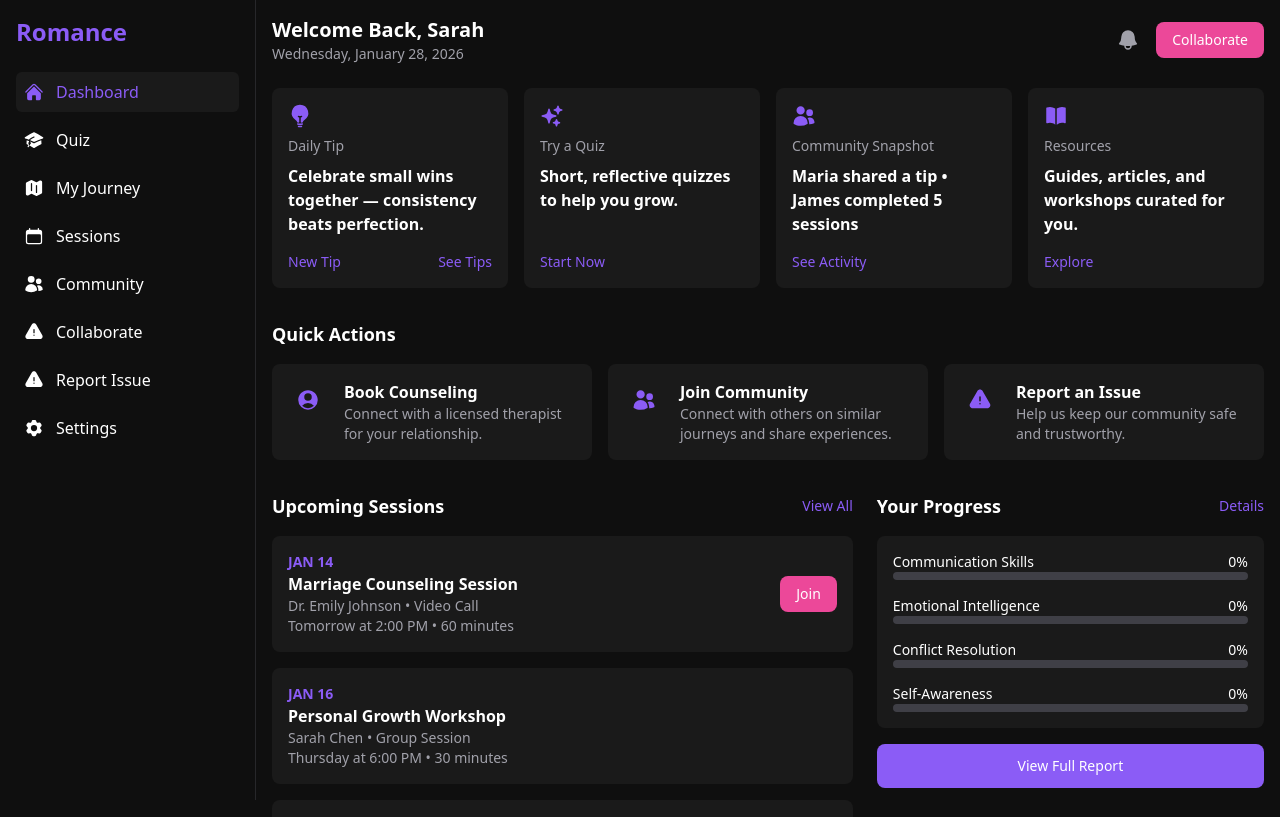
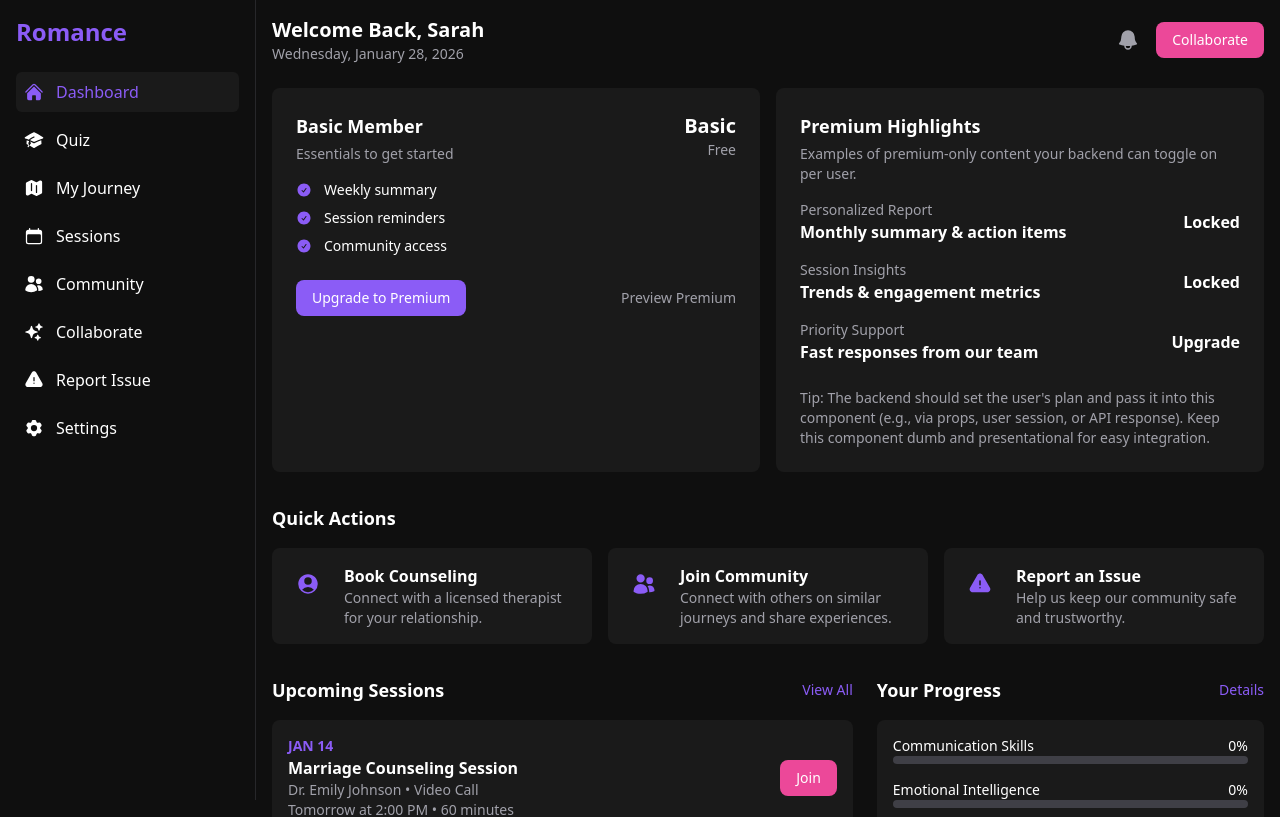
Before and after one commit to benjamindestiny/romance, a React (Vite) app: page / in a window 1280 px wide. Shown: the top 817 px of the page. Built offline with nearby package versions, Linux system fonts and the light colour scheme.

Commit message:
Make dashboard plan-aware; simplify Reports view; add Journey placeholder; update Collaborate icon

```diff
--- a/src/components/HighlightsGrid.jsx
+++ b/src/components/HighlightsGrid.jsx
@@ -1,59 +1,115 @@
 import React, { useState } from 'react';
-import { LightBulbIcon, SparklesIcon, UsersIcon, BookOpenIcon } from '@heroicons/react/24/solid';
+import { CheckCircleIcon, SparklesIcon } from '@heroicons/react/24/solid';
 import { Link } from 'react-router-dom';
 
-const TIPS = [
-  "Practice active listening — repeat back what you hear to confirm understanding.",
-  "Small daily check-ins build emotional intimacy over time.",
-  "Set boundaries kindly and consistently to protect your needs.",
-  "Celebrate small wins together — consistency beats perfection.",
-  "Try a low-pressure shared activity to reconnect and have fun."
+// PlanSection: simple, manual-friendly component that shows Basic vs Premium features.
+// Backend integration note: The backend should pass the user's plan (e.g., 'basic'|'premium') via props,
+// a user context, or an API. For development preview, toggleLocal is available but should be removed in production.
+export default function HighlightsGrid({ plan = 'basic' }) {
+  // localPlan lets you preview the other tier in the UI. Replace with backend value in integration.
+  const [localPlan, setLocalPlan] = useState(plan);
+  const isPremium = localPlan === 'premium';
+
+  const basicFeatures = [
+    'Weekly summary',
+    'Session reminders',
+    'Community access'
   ];
 
-export default function HighlightsGrid() {
-  const [tipIndex, setTipIndex] = useState(Math.floor(Math.random() * TIPS.length));
-  const nextTip = () => setTipIndex(i => (i + 1) % TIPS.length);
+  const premiumFeatures = [
+    'Personalized monthly report',
+    'Session insights & trends',
+    'Priority scheduling',
+    'Exclusive workshops'
+  ];
 
   return (
-    <section className="grid grid-cols-2 md:grid-cols-4 gap-4 mb-8">
-      <div className="bg-card-bg p-4 rounded-lg flex flex-col justify-between">
+    <section className="grid grid-cols-1 md:grid-cols-2 gap-4 mb-8">
+      <div className="bg-card-bg p-6 rounded-lg">
+        <div className="flex items-start justify-between">
           <div>
-          <LightBulbIcon className="size-6 text-primary-purple mb-2" />
-          <p className="text-sm text-text-secondary">Daily Tip</p>
-          <p className="font-semibold mt-2">{TIPS[tipIndex]}</p>
+            <h3 className="text-lg font-semibold">{isPremium ? 'Premium Member' : 'Basic Member'}</h3>
+            <p className="text-sm text-text-secondary mt-1">{isPremium ? 'All premium features enabled' : 'Essentials to get started'}</p>
           </div>
-        <div className="mt-4 flex justify-between items-center">
-          <button onClick={nextTip} className="text-primary-purple text-sm">New Tip</button>
-          <Link to="/tips" className="text-primary-purple text-sm">See Tips</Link>
+          <div className="text-right">
+            <p className="text-xl font-bold">{isPremium ? 'Premium' : 'Basic'}</p>
+            <p className="text-sm text-text-secondary">{isPremium ? '$9/mo' : 'Free'}</p>
           </div>
         </div>
 
-      <Link to="/quiz" className="bg-card-bg p-4 rounded-lg flex flex-col justify-between hover:opacity-90">
-        <div>
-          <SparklesIcon className="size-6 text-primary-purple mb-2" />
-          <p className="text-sm text-text-secondary">Try a Quiz</p>
-          <p className="font-semibold mt-2">Short, reflective quizzes to help you grow.</p>
+        <div className="mt-4 space-y-2">
+          {basicFeatures.map((f) => (
+            <div key={f} className="flex items-center gap-3">
+              <CheckCircleIcon className="size-4 text-primary-purple" />
+              <span className="text-sm">{f}</span>
             </div>
-        <div className="mt-4 text-primary-purple text-sm">Start Now</div>
-      </Link>
+          ))}
 
-      <div className="bg-card-bg p-4 rounded-lg flex flex-col justify-between">
-        <div>
-          <UsersIcon className="size-6 text-primary-purple mb-2" />
-          <p className="text-sm text-text-secondary">Community Snapshot</p>
-          <p className="font-semibold mt-2">Maria shared a tip • James completed 5 sessions</p>
+          {isPremium && (
+            <>
+              <hr className="my-3 border-gray-border" />
+              {premiumFeatures.map((f) => (
+                <div key={f} className="flex items-center gap-3">
+                  <CheckCircleIcon className="size-4 text-primary-purple" />
+                  <span className="text-sm">{f}</span>
                 </div>
-        <Link to="/community" className="mt-4 text-primary-purple text-sm">See Activity</Link>
+              ))}
+            </>
+          )}
         </div>
 
-      <Link to="/resources" className="bg-card-bg p-4 rounded-lg flex flex-col justify-between hover:opacity-90">
+        <div className="mt-6 flex items-center justify-between">
+          <Link to={isPremium ? '/billing' : '/pricing'} className="bg-primary-purple text-white px-4 py-2 rounded-lg text-sm font-medium">{isPremium ? 'Manage Subscription' : 'Upgrade to Premium'}</Link>
+
+          {/* Developer helper: toggle preview (remove when backend integration is ready) */}
+          <button
+            onClick={() => setLocalPlan(isPremium ? 'basic' : 'premium')}
+            className="text-sm text-text-secondary"
+            aria-label="Toggle plan preview"
+          >
+            Preview {isPremium ? 'Basic' : 'Premium'}
+          </button>
+        </div>
+      </div>
+
+      <div className="bg-card-bg p-6 rounded-lg">
+        <h3 className="text-lg font-semibold">Premium Highlights</h3>
+        <p className="text-sm text-text-secondary mt-1">Examples of premium-only content your backend can toggle on per user.</p>
+
+        <div className="mt-4 space-y-4">
+          <div className="flex items-center justify-between">
             <div>
-          <BookOpenIcon className="size-6 text-primary-purple mb-2" />
-          <p className="text-sm text-text-secondary">Resources</p>
-          <p className="font-semibold mt-2">Guides, articles, and workshops curated for you.</p>
+              <p className="text-sm text-text-secondary">Personalized Report</p>
+              <p className="font-semibold">Monthly summary & action items</p>
             </div>
-        <div className="mt-4 text-primary-purple text-sm">Explore</div>
-      </Link>
+            <div className="text-right">
+              <p className="font-bold">{isPremium ? 'Ready' : 'Locked'}</p>
+            </div>
+          </div>
+
+          <div className="flex items-center justify-between">
+            <div>
+              <p className="text-sm text-text-secondary">Session Insights</p>
+              <p className="font-semibold">Trends & engagement metrics</p>
+            </div>
+            <div className="text-right">
+              <p className="font-bold">{isPremium ? 'Ready' : 'Locked'}</p>
+            </div>
+          </div>
+
+          <div className="flex items-center justify-between">
+            <div>
+              <p className="text-sm text-text-secondary">Priority Support</p>
+              <p className="font-semibold">Fast responses from our team</p>
+            </div>
+            <div className="text-right">
+              <p className="font-bold">{isPremium ? 'Included' : 'Upgrade'}</p>
+            </div>
+          </div>
+        </div>
+
+        <div className="mt-6 text-sm text-text-secondary">Tip: The backend should set the user's plan and pass it into this component (e.g., via props, user session, or API response). Keep this component dumb and presentational for easy integration.</div>
+      </div>
     </section>
   );
 }
--- a/src/components/Sidebar.jsx
+++ b/src/components/Sidebar.jsx
@@ -1,6 +1,6 @@
 import React from 'react';
 import { NavLink, useLocation } from 'react-router-dom';
-import { HomeIcon, MapIcon, CalendarIcon, UsersIcon, Cog6ToothIcon, AcademicCapIcon, ExclamationTriangleIcon } from '@heroicons/react/24/solid';
+import { HomeIcon, MapIcon, CalendarIcon, UsersIcon, Cog6ToothIcon, AcademicCapIcon, SparklesIcon, ExclamationTriangleIcon } from '@heroicons/react/24/solid';
 import UserIndicatorMobile from './UserIndicatorMobile';
 
 export default function Sidebar() {
@@ -68,7 +68,7 @@ export default function Sidebar() {
               }`
             }
           >
-            <ExclamationTriangleIcon className="size-5" />
+            <SparklesIcon className="size-5" />
             <span>Collaborate</span>
           </NavLink>
           <NavLink
--- /dev/null
+++ b/src/pages/Journey.jsx
@@ -0,0 +1,24 @@
+import React from 'react';
+import Sidebar from '../components/Sidebar.jsx';
+import BottomNav from '../components/BottomNav.jsx';
+
+export default function Journey() {
+  return (
+    <div className="min-h-screen bg-dark-bg text-text-primary font-sans pb-32 md:pb-0">
+      <Sidebar />
+      <main className="md:ml-64 p-4 max-w-4xl mx-auto">
+        <header className="mb-8">
+          <h1 className="text-2xl font-bold">My Journey</h1>
+          <p className="text-text-secondary mt-2">We're designing a personalized journey experience for you. Coming soon.</p>
+        </header>
+
+        <div className="bg-card-bg rounded-lg p-8 text-center">
+          <p className="text-lg font-semibold mb-2">Coming Soon</p>
+          <p className="text-text-secondary">This area will show your progress timeline, milestones, and curated next steps once it's ready.</p>
+          <div className="mt-6 text-sm text-text-secondary">Tip: You can remove or replace this page later — it's a simple placeholder to guide design and backend work.</div>
+        </div>
+      </main>
+      <BottomNav />
+    </div>
+  );
+}
--- a/src/pages/Reports.jsx
+++ b/src/pages/Reports.jsx
@@ -2,6 +2,7 @@ import React, { useState } from 'react';
 import Sidebar from '../components/Sidebar.jsx';
 import BottomNav from '../components/BottomNav.jsx';
 import toast from 'react-hot-toast';
+import { Link } from 'react-router-dom';
 import {
   ExclamationTriangleIcon,
   CheckCircleIcon,
@@ -51,6 +52,30 @@ export default function Reports() {
           <h2 className="text-2xl font-bold">Report an Issue</h2>
           <p className="text-text-secondary mt-2">Help us keep Romance safe and enjoyable for everyone. We take all reports seriously.</p>
         </header>
+
+        {/* Plan Overview */}
+        <section className="grid grid-cols-1 md:grid-cols-3 gap-4 mb-8">
+          <div className="bg-card-bg p-6 rounded-lg">
+            <p className="text-sm text-text-secondary">Plan</p>
+            <p className="font-semibold text-lg">{/* TODO: replace with backend plan */ 'Basic'}</p>
+            <p className="text-sm text-text-secondary mt-2">Basic summaries available. Upgrade for detailed reports.</p>
+            <div className="mt-4">
+              <Link to="/pricing" className="bg-primary-purple text-white px-4 py-2 rounded-lg text-sm">Upgrade</Link>
+            </div>
+          </div>
+
+          <div className="bg-card-bg p-6 rounded-lg">
+            <p className="text-sm text-text-secondary">Report Archive</p>
+            <p className="font-semibold text-lg">Last 90 days</p>
+            <p className="text-sm text-text-secondary mt-2">Download or request an official summary.</p>
+          </div>
+
+          <div className="bg-card-bg p-6 rounded-lg">
+            <p className="text-sm text-text-secondary">Export</p>
+            <p className="font-semibold text-lg">PDF (request)</p>
+            <p className="text-sm text-text-secondary mt-2">Request export and we'll prepare it.</p>
+          </div>
+        </section>
 
         {submitted ? (
           <div className="bg-card-bg rounded-2xl p-8 text-center space-y-4">
```
Lines whose indentation alone changed are shown as unchanged.
